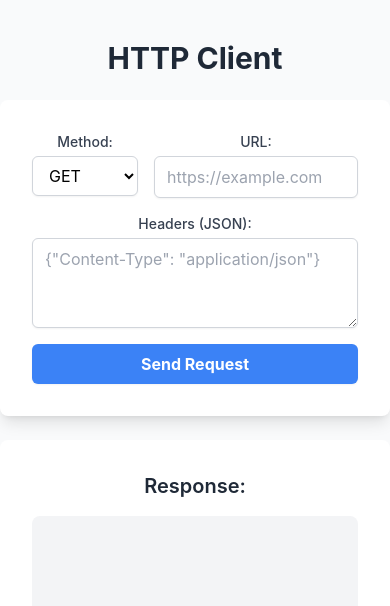
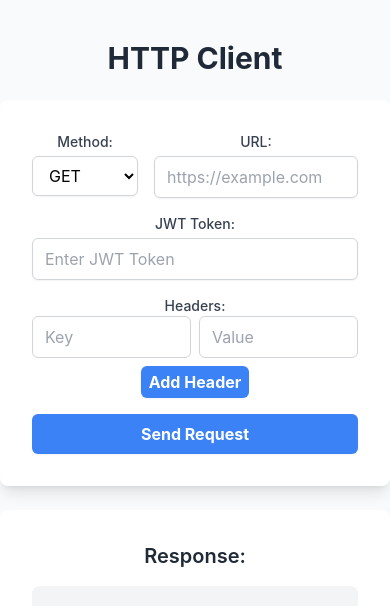
Before and after one commit to malhumaidan/http-requests-tool, a React (Create React App) app: page / in a window 390 px wide. Shown: the top 606 px of the page. Built offline with nearby package versions, Linux system fonts and the light colour scheme.

Commit message:
added jwt input and responsive header and body fields

```diff
--- a/src/pages/HttpClient.jsx
+++ b/src/pages/HttpClient.jsx
@@ -7,17 +7,33 @@ import { FiLoader } from "react-icons/fi";
 const HttpClient = () => {
   const [url, setUrl] = useState("");
   const [method, setMethod] = useState("GET");
-  const [headers, setHeaders] = useState("");
-  const [body, setBody] = useState("");
+  const [headers, setHeaders] = useState([{ key: "", value: "" }]);
+  const [body, setBody] = useState([{ key: "", value: "" }]);
+  const [token, setToken] = useState(""); // State for JWT token
   const [response, setResponse] = useState(null);
   const [error, setError] = useState(null);
   const [loading, setLoading] = useState(false);
 
+  // Convert key-value pairs to JSON object
+  const parseKeyValuePairs = (pairs) => {
+    return pairs.reduce((acc, pair) => {
+      if (pair.key) acc[pair.key] = pair.value;
+      return acc;
+    }, {});
+  };
+
   const handleRequest = async () => {
     setLoading(true);
     try {
-      const parsedHeaders = headers ? JSON.parse(headers) : {};
-      const parsedBody = body ? JSON.parse(body) : null;
+      // Convert headers array to object
+      const parsedHeaders = parseKeyValuePairs(headers);
+
+      // Add JWT token to headers
+      if (token) {
+        parsedHeaders["Authorization"] = `Bearer ${token}`;
+      }
+
+      const parsedBody = method !== "GET" ? parseKeyValuePairs(body) : null;
 
       const result = await axios({
         method,
@@ -36,6 +52,20 @@ const HttpClient = () => {
     }
   };
 
+  const handleAddField = (type) => {
+    if (type === "header") {
+      setHeaders([...headers, { key: "", value: "" }]);
+    } else if (type === "body") {
+      setBody([...body, { key: "", value: "" }]);
+    }
+  };
+
+  const handleFieldChange = (index, field, value, type) => {
+    const newFields = type === "header" ? [...headers] : [...body];
+    newFields[index][field] = value;
+    type === "header" ? setHeaders(newFields) : setBody(newFields);
+  };
+
   return (
     <div className="min-h-screen bg-gray-50 flex flex-col items-center py-10">
       <h2 className="text-3xl font-bold mb-6 text-gray-800">HTTP Client</h2>
@@ -43,7 +73,6 @@ const HttpClient = () => {
       {/* Request Form */}
       <div className="bg-white shadow-lg rounded-lg p-8 w-full max-w-4xl">
         <div className="flex gap-4 mb-4">
-          {/* Method Dropdown */}
           <div>
             <label className="block text-sm font-medium text-gray-700">
               Method:
@@ -51,7 +80,7 @@ const HttpClient = () => {
             <select
               value={method}
               onChange={(e) => setMethod(e.target.value)}
-              className="mt-1 block px-3 py-2 border border-gray-300 bg-white rounded-md shadow-sm focus:ring-blue-500 focus:border-blue-500 sm:text-sm"
+              className="mt-1 block px-3 py-2 border border-gray-300 bg-white rounded-md shadow-sm"
             >
               <option value="GET">GET</option>
               <option value="POST">POST</option>
@@ -61,7 +90,6 @@ const HttpClient = () => {
             </select>
           </div>
 
-          {/* URL Input */}
           <div className="w-full">
             <label className="block text-sm font-medium text-gray-700">
               URL:
@@ -70,46 +98,102 @@ const HttpClient = () => {
               type="text"
               value={url}
               onChange={(e) => setUrl(e.target.value)}
-              className="mt-1 block w-full px-3 py-2 border border-gray-300 rounded-md shadow-sm focus:ring-blue-500 focus:border-blue-500 sm:text-sm"
+              className="mt-1 block w-full px-3 py-2 border border-gray-300 rounded-md shadow-sm"
               placeholder="https://example.com"
             />
           </div>
         </div>
 
+        {/* JWT Token Input */}
+        <div className="mb-4">
+          <label className="block text-sm font-medium text-gray-700">
+            JWT Token:
+          </label>
+          <input
+            type="text"
+            value={token}
+            onChange={(e) => setToken(e.target.value)}
+            className="mt-1 block w-full px-3 py-2 border border-gray-300 rounded-md shadow-sm"
+            placeholder="Enter JWT Token"
+          />
+        </div>
+
         {/* Headers Input */}
         <div className="mb-4">
           <label className="block text-sm font-medium text-gray-700">
-            Headers (JSON):
+            Headers:
           </label>
-          <textarea
-            value={headers}
-            onChange={(e) => setHeaders(e.target.value)}
-            className="mt-1 block w-full px-3 py-2 border border-gray-300 rounded-md shadow-sm focus:ring-blue-500 focus:border-blue-500 sm:text-sm"
-            placeholder='{"Content-Type": "application/json"}'
-            rows="3"
-          ></textarea>
+          {headers.map((header, index) => (
+            <div key={index} className="flex gap-2 mb-2">
+              <input
+                type="text"
+                value={header.key}
+                onChange={(e) =>
+                  handleFieldChange(index, "key", e.target.value, "header")
+                }
+                className="block w-1/2 px-3 py-2 border border-gray-300 rounded-md"
+                placeholder="Key"
+              />
+              <input
+                type="text"
+                value={header.value}
+                onChange={(e) =>
+                  handleFieldChange(index, "value", e.target.value, "header")
+                }
+                className="block w-1/2 px-3 py-2 border border-gray-300 rounded-md"
+                placeholder="Value"
+              />
+            </div>
+          ))}
+          <button
+            onClick={() => handleAddField("header")}
+            className="bg-blue-500 hover:bg-blue-600 text-white font-bold py-1 px-2 rounded-md shadow-sm"
+          >
+            Add Header
+          </button>
         </div>
 
         {/* Body Input (if not GET) */}
         {method !== "GET" && (
           <div className="mb-4">
             <label className="block text-sm font-medium text-gray-700">
-              Body (JSON):
+              Body:
             </label>
-            <textarea
-              value={body}
-              onChange={(e) => setBody(e.target.value)}
-              className="mt-1 block w-full px-3 py-2 border border-gray-300 rounded-md shadow-sm focus:ring-blue-500 focus:border-blue-500 sm:text-sm"
-              placeholder='{"key": "value"}'
-              rows="3"
-            ></textarea>
+            {body.map((item, index) => (
+              <div key={index} className="flex gap-2 mb-2">
+                <input
+                  type="text"
+                  value={item.key}
+                  onChange={(e) =>
+                    handleFieldChange(index, "key", e.target.value, "body")
+                  }
+                  className="block w-1/2 px-3 py-2 border border-gray-300 rounded-md"
+                  placeholder="Key"
+                />
+                <input
+                  type="text"
+                  value={item.value}
+                  onChange={(e) =>
+                    handleFieldChange(index, "value", e.target.value, "body")
+                  }
+                  className="block w-1/2 px-3 py-2 border border-gray-300 rounded-md"
+                  placeholder="Value"
+                />
+              </div>
+            ))}
+            <button
+              onClick={() => handleAddField("body")}
+              className="bg-blue-500 hover:bg-blue-600 text-white font-bold py-1 px-2 rounded-md shadow-sm"
+            >
+              Add Body Field
+            </button>
           </div>
         )}
 
         {/* Submit Button */}
         <button
           onClick={handleRequest}
-          className="bg-blue-500 hover:bg-blue-600 text-white font-bold py-2 px-4 rounded-md shadow-sm w-full transition"
+          className="bg-blue-500 hover:bg-blue-600 text-white font-bold py-2 px-4 rounded-md shadow-sm w-full"
           disabled={loading}
         >
           {loading ? (
@@ -126,7 +210,7 @@ const HttpClient = () => {
       {/* Response Section */}
       <div className="mt-6 w-full max-w-4xl bg-white shadow-lg rounded-lg p-8">
         <h3 className="text-xl font-semibold text-gray-800 mb-4">Response:</h3>
-        <div className="bg-gray-100 rounded-lg p-4 overflow-auto h-[700px]">
+        <div className="bg-gray-100 p-4 rounded-lg overflow-auto h-[500px]">
           {response && (
             <SyntaxHighlighter language="json" style={solarizedlight}>
               {JSON.stringify(response, null, 2)}
@@ -134,7 +218,7 @@ const HttpClient = () => {
           )}
           {error && (
             <SyntaxHighlighter language="json" style={solarizedlight}>
-              {error}
+              {JSON.stringify({ error: error }, null, 2)}
             </SyntaxHighlighter>
           )}
         </div>
```
